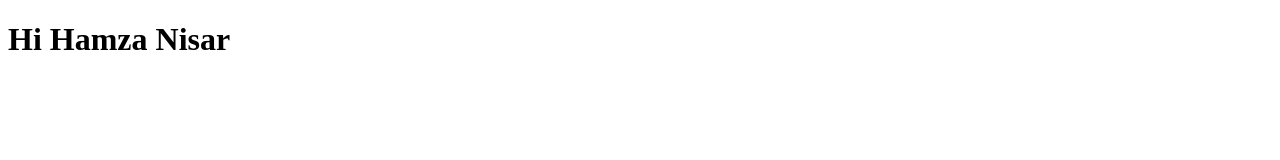
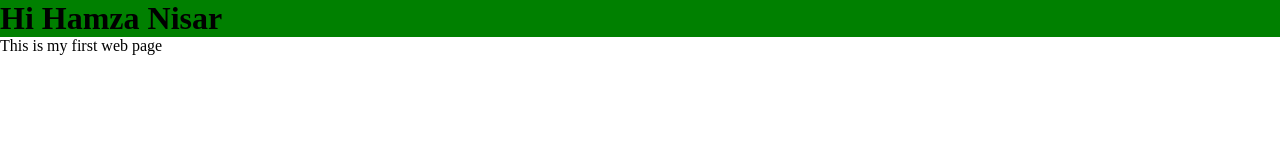
Before and after one commit to HamzaNisar222/Project-one, a plain HTML site: page index.html in a window 1280 px wide. Drawn offline with Linux system fonts and the light colour scheme.

Commit message:
style Sheet and JS is added

```diff
--- a/index.html
+++ b/index.html
@@ -3,9 +3,14 @@
 <head>
     <meta charset="UTF-8">
     <meta name="viewport" content="width=device-width, initial-scale=1.0">
+    <link rel="stylesheet" href="./style.css">
     <title>Hamza Nisar</title>
 </head>
 <body>
     <h1>Hi Hamza Nisar</h1>
+    <p>
+        This is my first web page
+    </p>
+    <script src="./main.js"></script>
 </body>
 </html>
--- /dev/null
+++ b/style.css
@@ -0,0 +1,10 @@
+*{
+    margin: 0;
+    padding: 0;
+    box-sizing: border-box;
+}
+ h1
+ {
+    color: black;
+    background-color: green;
+ }
```
Also changed, not shown: main.js (added).
